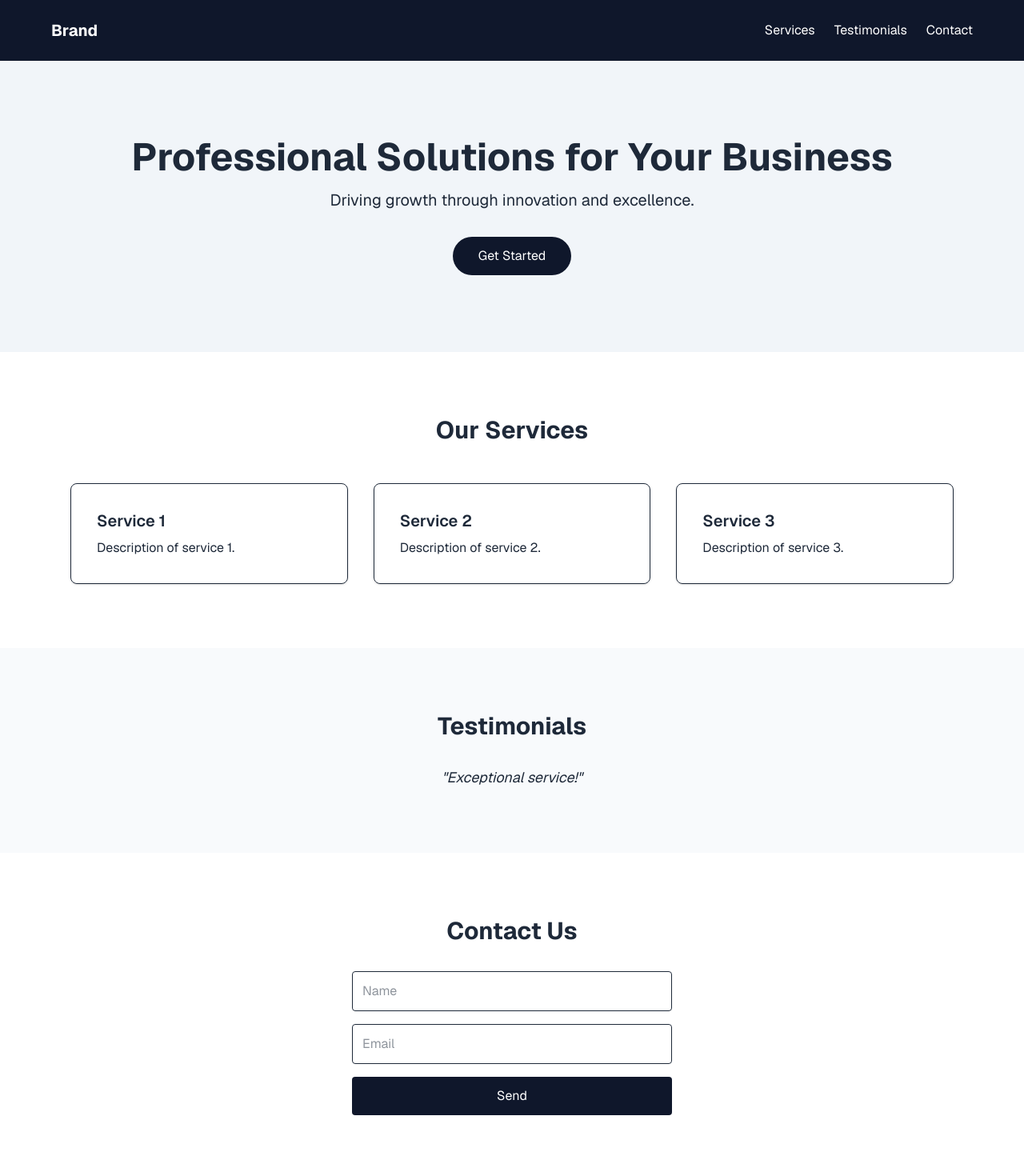
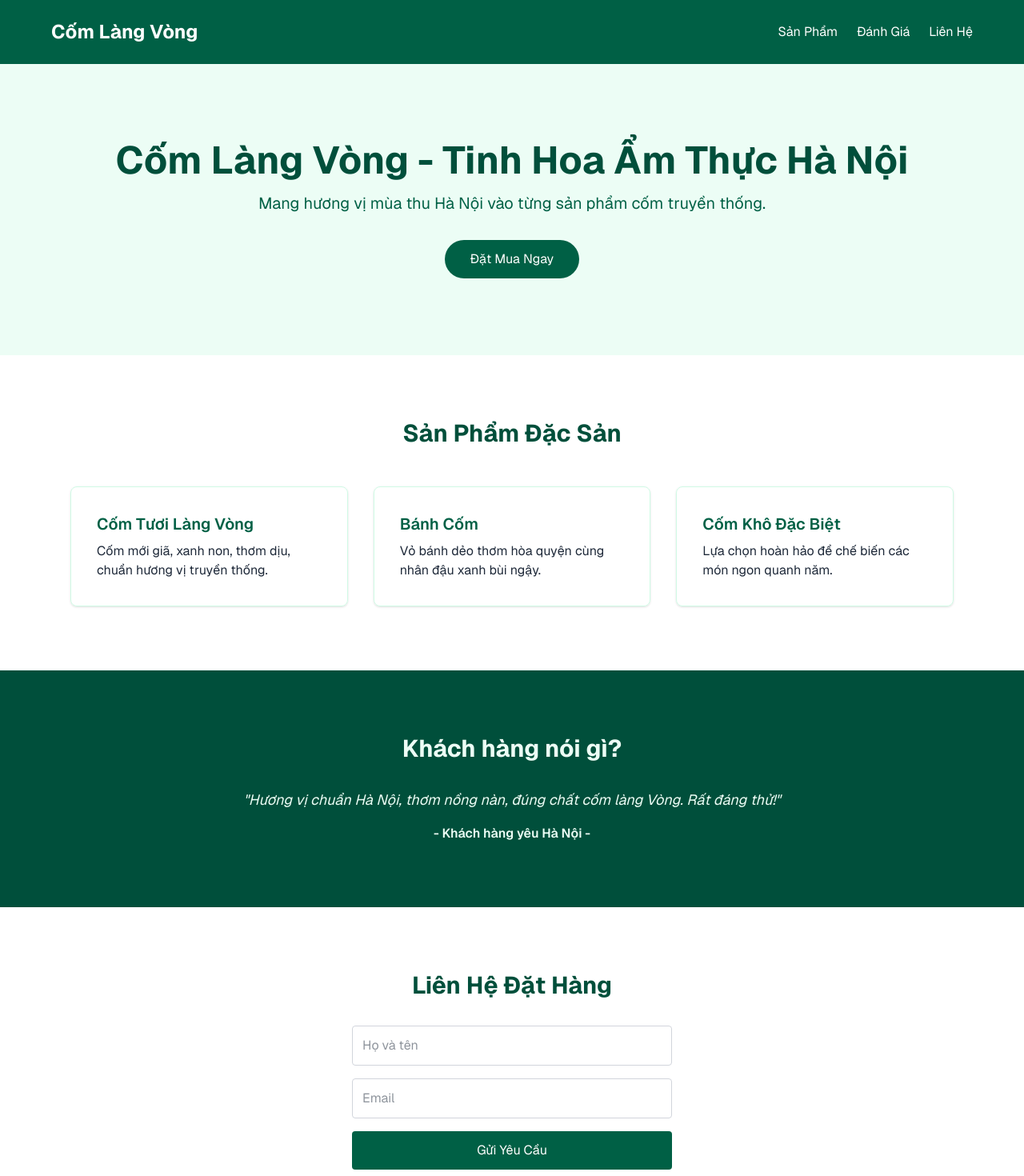
Before and after one commit to Thanh1623/ComEcommerce, a Next.js app: page / in a window 1280 px wide. Shown: the top 1470 px of the page at 80% size. Built offline with nearby package versions, Linux system fonts and the light colour scheme.

Commit message:
feat: integrate content for Cốm Làng Vòng

```diff
--- a/src/app/page.tsx
+++ b/src/app/page.tsx
@@ -1,59 +1,61 @@
 export default function Home() {
   return (
     <div className="font-sans text-gray-800">
-      <header className="bg-slate-900 text-white p-6">
+      <header className="bg-emerald-800 text-white p-6">
         <nav className="flex justify-between items-center max-w-6xl mx-auto">
-          <div className="text-xl font-bold">Brand</div>
+          <div className="text-2xl font-bold">Cốm Làng Vòng</div>
           <ul className="flex gap-6">
-            <li><a href="#services" className="hover:text-blue-300">Services</a></li>
-            <li><a href="#testimonials" className="hover:text-blue-300">Testimonials</a></li>
-            <li><a href="#contact" className="hover:text-blue-300">Contact</a></li>
+            <li><a href="#services" className="hover:text-emerald-200">Sản Phẩm</a></li>
+            <li><a href="#testimonials" className="hover:text-emerald-200">Đánh Giá</a></li>
+            <li><a href="#contact" className="hover:text-emerald-200">Liên Hệ</a></li>
           </ul>
         </nav>
       </header>
 
       <main>
-        <section id="hero" className="bg-slate-100 py-24 text-center">
-          <h1 className="text-5xl font-bold mb-4">Professional Solutions for Your Business</h1>
-          <p className="text-xl mb-8">Driving growth through innovation and excellence.</p>
-          <button className="bg-slate-900 text-white px-8 py-3 rounded-full hover:bg-slate-700">Get Started</button>
+        <section id="hero" className="bg-emerald-50 py-24 text-center">
+          <h1 className="text-5xl font-bold mb-4 text-emerald-900">Cốm Làng Vòng - Tinh Hoa Ẩm Thực Hà Nội</h1>
+          <p className="text-xl mb-8 text-emerald-800">Mang hương vị mùa thu Hà Nội vào từng sản phẩm cốm truyền thống.</p>
+          <button className="bg-emerald-800 text-white px-8 py-3 rounded-full hover:bg-emerald-700">Đặt Mua Ngay</button>
         </section>
 
         <section id="services" className="py-20 px-6 max-w-6xl mx-auto">
-          <h2 className="text-3xl font-bold mb-12 text-center">Our Services</h2>
+          <h2 className="text-3xl font-bold mb-12 text-center text-emerald-900">Sản Phẩm Đặc Sản</h2>
           <div className="grid grid-cols-1 md:grid-cols-3 gap-8">
-            <div className="border p-8 rounded-lg shadow-sm">
-              <h3 className="text-xl font-semibold mb-2">Service 1</h3>
-              <p>Description of service 1.</p>
+            <div className="border border-emerald-100 p-8 rounded-lg shadow-sm hover:shadow-md transition">
+              <h3 className="text-xl font-semibold mb-2 text-emerald-800">Cốm Tươi Làng Vòng</h3>
+              <p>Cốm mới giã, xanh non, thơm dịu, chuẩn hương vị truyền thống.</p>
             </div>
-            <div className="border p-8 rounded-lg shadow-sm">
-              <h3 className="text-xl font-semibold mb-2">Service 2</h3>
-              <p>Description of service 2.</p>
+            <div className="border border-emerald-100 p-8 rounded-lg shadow-sm hover:shadow-md transition">
+              <h3 className="text-xl font-semibold mb-2 text-emerald-800">Bánh Cốm</h3>
+              <p>Vỏ bánh dẻo thơm hòa quyện cùng nhân đậu xanh bùi ngậy.</p>
             </div>
-            <div className="border p-8 rounded-lg shadow-sm">
-              <h3 className="text-xl font-semibold mb-2">Service 3</h3>
-              <p>Description of service 3.</p>
+            <div className="border border-emerald-100 p-8 rounded-lg shadow-sm hover:shadow-md transition">
+              <h3 className="text-xl font-semibold mb-2 text-emerald-800">Cốm Khô Đặc Biệt</h3>
+              <p>Lựa chọn hoàn hảo để chế biến các món ngon quanh năm.</p>
             </div>
           </div>
         </section>
 
-        <section id="testimonials" className="bg-slate-50 py-20 px-6 text-center">
-          <h2 className="text-3xl font-bold mb-8">Testimonials</h2>
-          <p className="italic text-lg">"Exceptional service!"</p>
+        <section id="testimonials" className="bg-emerald-900 text-emerald-50 py-20 px-6 text-center">
+          <h2 className="text-3xl font-bold mb-8">Khách hàng nói gì?</h2>
+          <p className="italic text-lg">"Hương vị chuẩn Hà Nội, thơm nồng nàn, đúng chất cốm làng Vòng. Rất đáng thử!"</p>
+          <p className="mt-4 font-semibold">- Khách hàng yêu Hà Nội -</p>
         </section>
 
         <section id="contact" className="py-20 px-6 max-w-md mx-auto">
-          <h2 className="text-3xl font-bold mb-8 text-center">Contact Us</h2>
+          <h2 className="text-3xl font-bold mb-8 text-center text-emerald-900">Liên Hệ Đặt Hàng</h2>
           <form className="flex flex-col gap-4">
-            <input type="text" placeholder="Name" className="border p-3 rounded" required />
-            <input type="email" placeholder="Email" className="border p-3 rounded" required />
-            <button type="submit" className="bg-slate-900 text-white p-3 rounded hover:bg-slate-700">Send</button>
+            <input type="text" placeholder="Họ và tên" className="border border-gray-300 p-3 rounded" required />
+            <input type="email" placeholder="Email" className="border border-gray-300 p-3 rounded" required />
+            <button type="submit" className="bg-emerald-800 text-white p-3 rounded hover:bg-emerald-700">Gửi Yêu Cầu</button>
           </form>
         </section>
       </main>
 
-      <footer className="bg-slate-900 text-white text-center py-8">
-        <p>&copy; 2026 Company Name</p>
+      <footer className="bg-emerald-950 text-emerald-200 text-center py-8">
+        <p>&copy; 2026 Cốm Làng Vòng Hà Nội</p>
+        <p>Địa chỉ: Làng Vòng, Dịch Vọng Hậu, Cầu Giấy, Hà Nội</p>
       </footer>
     </div>
   );
--- a/tasks/todo.md
+++ b/tasks/todo.md
@@ -5,5 +5,11 @@
 - [x] Configure shadcn/ui (basic setup)
 - [x] Move HTML structure to React components
 - [x] Convert CSS to Tailwind classes
-- [in_progress] Verify responsiveness and accessibility
-- [pending] Commit migration
+- [x] Verify responsiveness and accessibility
+- [x] Commit migration
+
+## Phase 2: Refinement & Polish
+- [x] Integrate finalized content copy
+- [in_progress] Implement client-side form validation
+- [pending] Optimize images and assets
+- [pending] Final cross-device testing
```
